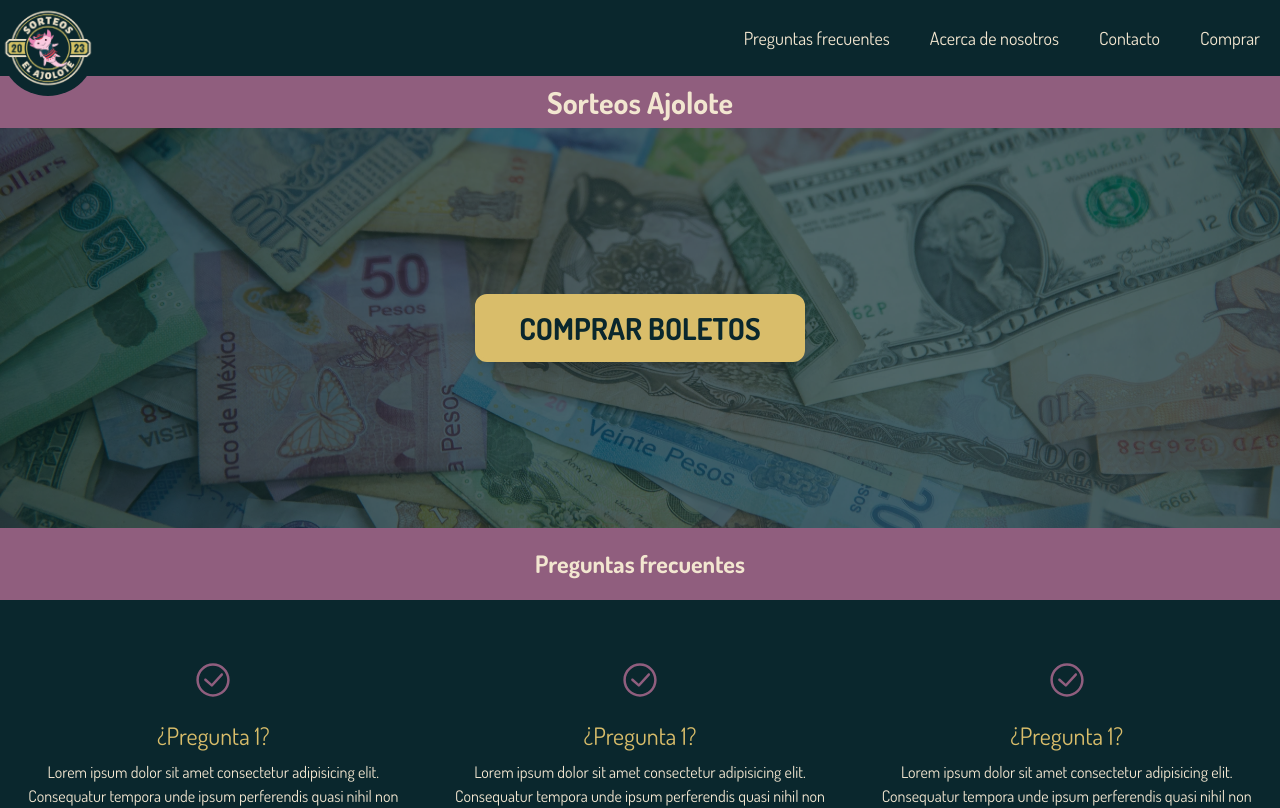
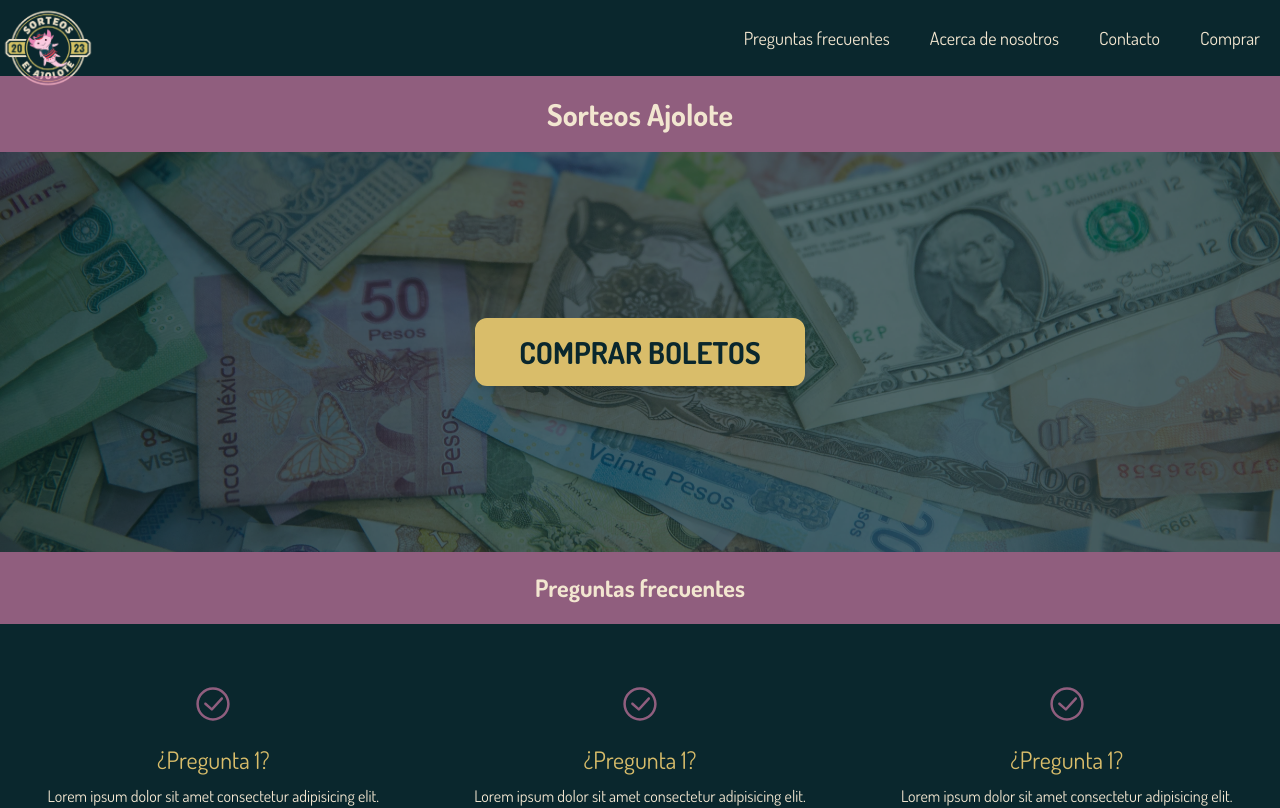
Before and after one commit to darideveloper/sorteos-ajolote-frontend, a React (Vite) app: page / in a window 1280 px wide. Shown: the top 808 px of the page. Built offline with nearby package versions, Linux system fonts and the light colour scheme.

Commit message:
feat (title): h1 and h2 tags

```diff
--- a/src/components/title.jsx
+++ b/src/components/title.jsx
@@ -1,13 +1,23 @@
 import PropTypes from 'prop-types'
 
-export default function Titile({ text }) {
+export default function Titile({ text, isMainTitle = false }) {
+
+  const classes = "text-lg text-center font-bold"
+
   return (
     <div className="title-wrapper w-full bg-pink py-5 sticky">
-      <h2 className="text-lg sm:text-xl md:text-2xl text-center font-bold">{text}</h2>
+      {
+        isMainTitle
+          ?
+          <h1 className={`${classes} text-xl sm:text-2xl md:text-3xl `}>{text}</h1>
+          :
+          <h2 className={`${classes} text-lg sm:text-xl md:text-2xl `}>{text}</h2>
+      }
     </div>
   )
 }
 
 Titile.propTypes = {
-  text: PropTypes.string.isRequired
+  text: PropTypes.string.isRequired,
+  isMainTitle: PropTypes.bool
 }
--- a/src/routes/buy.jsx
+++ b/src/routes/buy.jsx
@@ -1,6 +1,12 @@
+// Hooks
 import { useState, useEffect } from 'react'
-import { getLoterry } from "../api/lottery"
+
+// Api
+import { getLoterry } from '../api/lottery'
+
+// Components
 import Lottery from '../components/lottery'
+import Title from '../components/title'
 
 export default function Buy() {
 
@@ -19,7 +25,10 @@ export default function Buy() {
 
   return (
     <>
-      <h1 className='text-4xl text-center mt-10'>Comprar Boletos</h1>
+      <Title
+        text="Comprar Boletos"
+        isMainTitle={true}
+      />
       {
         dataLoaded
           ?
--- a/src/routes/home.jsx
+++ b/src/routes/home.jsx
@@ -10,7 +10,10 @@ export default function Home() {
   return (
     <>
       <section className="hero">
-        <h1 className="w-full text-center text-xl sm:text-2xl md:text-3xl font-bold bg-pink py-2">Sorteos Ajolote</h1>
+        <Title
+          text="Sorteos Ajolote"
+          isMainTitle={true}
+        />
         <Paralax
           extraClasses="flex items-center justify-center relative h-52 sm:h-80 md:h-96 lg:h-screen"
           imageUrl="./hero.jpg"
@@ -156,28 +159,28 @@ export default function Home() {
             link="https://www.facebook.com/profile.php?id=100092314046742"
             name="facebook"
           >
-            <path d="M12 0c-6.627 0-12 5.373-12 12s5.373 12 12 12 12-5.373 12-12-5.373-12-12-12zm3 8h-1.35c-.538 0-.65.221-.65.778v1.222h2l-.209 2h-1.791v7h-3v-7h-2v-2h2v-2.308c0-1.769.931-2.692 3.029-2.692h1.971v3z"/>
+            <path d="M12 0c-6.627 0-12 5.373-12 12s5.373 12 12 12 12-5.373 12-12-5.373-12-12-12zm3 8h-1.35c-.538 0-.65.221-.65.778v1.222h2l-.209 2h-1.791v7h-3v-7h-2v-2h2v-2.308c0-1.769.931-2.692 3.029-2.692h1.971v3z" />
           </ContactIcon>
 
           <ContactIcon
             link="https://www.instagram.com/ajolotesorteos/?hl=es-la"
             name="instagram"
           >
-            <path d="M14.829 6.302c-.738-.034-.96-.04-2.829-.04s-2.09.007-2.828.04c-1.899.087-2.783.986-2.87 2.87-.033.738-.041.959-.041 2.828s.008 2.09.041 2.829c.087 1.879.967 2.783 2.87 2.87.737.033.959.041 2.828.041 1.87 0 2.091-.007 2.829-.041 1.899-.086 2.782-.988 2.87-2.87.033-.738.04-.96.04-2.829s-.007-2.09-.04-2.828c-.088-1.883-.973-2.783-2.87-2.87zm-2.829 9.293c-1.985 0-3.595-1.609-3.595-3.595 0-1.985 1.61-3.594 3.595-3.594s3.595 1.609 3.595 3.594c0 1.985-1.61 3.595-3.595 3.595zm3.737-6.491c-.464 0-.84-.376-.84-.84 0-.464.376-.84.84-.84.464 0 .84.376.84.84 0 .463-.376.84-.84.84zm-1.404 2.896c0 1.289-1.045 2.333-2.333 2.333s-2.333-1.044-2.333-2.333c0-1.289 1.045-2.333 2.333-2.333s2.333 1.044 2.333 2.333zm-2.333-12c-6.627 0-12 5.373-12 12s5.373 12 12 12 12-5.373 12-12-5.373-12-12-12zm6.958 14.886c-.115 2.545-1.532 3.955-4.071 4.072-.747.034-.986.042-2.887.042s-2.139-.008-2.886-.042c-2.544-.117-3.955-1.529-4.072-4.072-.034-.746-.042-.985-.042-2.886 0-1.901.008-2.139.042-2.886.117-2.544 1.529-3.955 4.072-4.071.747-.035.985-.043 2.886-.043s2.14.008 2.887.043c2.545.117 3.957 1.532 4.071 4.071.034.747.042.985.042 2.886 0 1.901-.008 2.14-.042 2.886z"/>
+            <path d="M14.829 6.302c-.738-.034-.96-.04-2.829-.04s-2.09.007-2.828.04c-1.899.087-2.783.986-2.87 2.87-.033.738-.041.959-.041 2.828s.008 2.09.041 2.829c.087 1.879.967 2.783 2.87 2.87.737.033.959.041 2.828.041 1.87 0 2.091-.007 2.829-.041 1.899-.086 2.782-.988 2.87-2.87.033-.738.04-.96.04-2.829s-.007-2.09-.04-2.828c-.088-1.883-.973-2.783-2.87-2.87zm-2.829 9.293c-1.985 0-3.595-1.609-3.595-3.595 0-1.985 1.61-3.594 3.595-3.594s3.595 1.609 3.595 3.594c0 1.985-1.61 3.595-3.595 3.595zm3.737-6.491c-.464 0-.84-.376-.84-.84 0-.464.376-.84.84-.84.464 0 .84.376.84.84 0 .463-.376.84-.84.84zm-1.404 2.896c0 1.289-1.045 2.333-2.333 2.333s-2.333-1.044-2.333-2.333c0-1.289 1.045-2.333 2.333-2.333s2.333 1.044 2.333 2.333zm-2.333-12c-6.627 0-12 5.373-12 12s5.373 12 12 12 12-5.373 12-12-5.373-12-12-12zm6.958 14.886c-.115 2.545-1.532 3.955-4.071 4.072-.747.034-.986.042-2.887.042s-2.139-.008-2.886-.042c-2.544-.117-3.955-1.529-4.072-4.072-.034-.746-.042-.985-.042-2.886 0-1.901.008-2.139.042-2.886.117-2.544 1.529-3.955 4.072-4.071.747-.035.985-.043 2.886-.043s2.14.008 2.887.043c2.545.117 3.957 1.532 4.071 4.071.034.747.042.985.042 2.886 0 1.901-.008 2.14-.042 2.886z" />
           </ContactIcon>
 
           <ContactIcon
             link="https://api.whatsapp.com/send?phone=5214491448460"
             name="whatsapp"
           >
-            <path d="M12.031 6.172c-3.181 0-5.767 2.586-5.768 5.766-.001 1.298.38 2.27 1.019 3.287l-.582 2.128 2.182-.573c.978.58 1.911.928 3.145.929 3.178 0 5.767-2.587 5.768-5.766.001-3.187-2.575-5.77-5.764-5.771zm3.392 8.244c-.144.405-.837.774-1.17.824-.299.045-.677.063-1.092-.069-.252-.08-.575-.187-.988-.365-1.739-.751-2.874-2.502-2.961-2.617-.087-.116-.708-.94-.708-1.793s.448-1.273.607-1.446c.159-.173.346-.217.462-.217l.332.006c.106.005.249-.04.39.298.144.347.491 1.2.534 1.287.043.087.072.188.014.304-.058.116-.087.188-.173.289l-.26.304c-.087.086-.177.18-.076.354.101.174.449.741.964 1.201.662.591 1.221.774 1.394.86s.274.072.376-.043c.101-.116.433-.506.549-.68.116-.173.231-.145.39-.087s1.011.477 1.184.564.289.13.332.202c.045.072.045.419-.1.824zm-3.423-14.416c-6.627 0-12 5.373-12 12s5.373 12 12 12 12-5.373 12-12-5.373-12-12-12zm.029 18.88c-1.161 0-2.305-.292-3.318-.844l-3.677.964.984-3.595c-.607-1.052-.927-2.246-.926-3.468.001-3.825 3.113-6.937 6.937-6.937 1.856.001 3.598.723 4.907 2.034 1.31 1.311 2.031 3.054 2.03 4.908-.001 3.825-3.113 6.938-6.937 6.938z"/>
+            <path d="M12.031 6.172c-3.181 0-5.767 2.586-5.768 5.766-.001 1.298.38 2.27 1.019 3.287l-.582 2.128 2.182-.573c.978.58 1.911.928 3.145.929 3.178 0 5.767-2.587 5.768-5.766.001-3.187-2.575-5.77-5.764-5.771zm3.392 8.244c-.144.405-.837.774-1.17.824-.299.045-.677.063-1.092-.069-.252-.08-.575-.187-.988-.365-1.739-.751-2.874-2.502-2.961-2.617-.087-.116-.708-.94-.708-1.793s.448-1.273.607-1.446c.159-.173.346-.217.462-.217l.332.006c.106.005.249-.04.39.298.144.347.491 1.2.534 1.287.043.087.072.188.014.304-.058.116-.087.188-.173.289l-.26.304c-.087.086-.177.18-.076.354.101.174.449.741.964 1.201.662.591 1.221.774 1.394.86s.274.072.376-.043c.101-.116.433-.506.549-.68.116-.173.231-.145.39-.087s1.011.477 1.184.564.289.13.332.202c.045.072.045.419-.1.824zm-3.423-14.416c-6.627 0-12 5.373-12 12s5.373 12 12 12 12-5.373 12-12-5.373-12-12-12zm.029 18.88c-1.161 0-2.305-.292-3.318-.844l-3.677.964.984-3.595c-.607-1.052-.927-2.246-.926-3.468.001-3.825 3.113-6.937 6.937-6.937 1.856.001 3.598.723 4.907 2.034 1.31 1.311 2.031 3.054 2.03 4.908-.001 3.825-3.113 6.938-6.937 6.938z" />
           </ContactIcon>
 
           <ContactIcon
             link="mailto:mexirifaags@gmail.com"
             name="email"
           >
-            <path d="M12 .02c-6.627 0-12 5.373-12 12s5.373 12 12 12 12-5.373 12-12-5.373-12-12-12zm6.99 6.98l-6.99 5.666-6.991-5.666h13.981zm.01 10h-14v-8.505l7 5.673 7-5.672v8.504z"/>
+            <path d="M12 .02c-6.627 0-12 5.373-12 12s5.373 12 12 12 12-5.373 12-12-5.373-12-12-12zm6.99 6.98l-6.99 5.666-6.991-5.666h13.981zm.01 10h-14v-8.505l7 5.673 7-5.672v8.504z" />
           </ContactIcon>
 
         </div>
```
